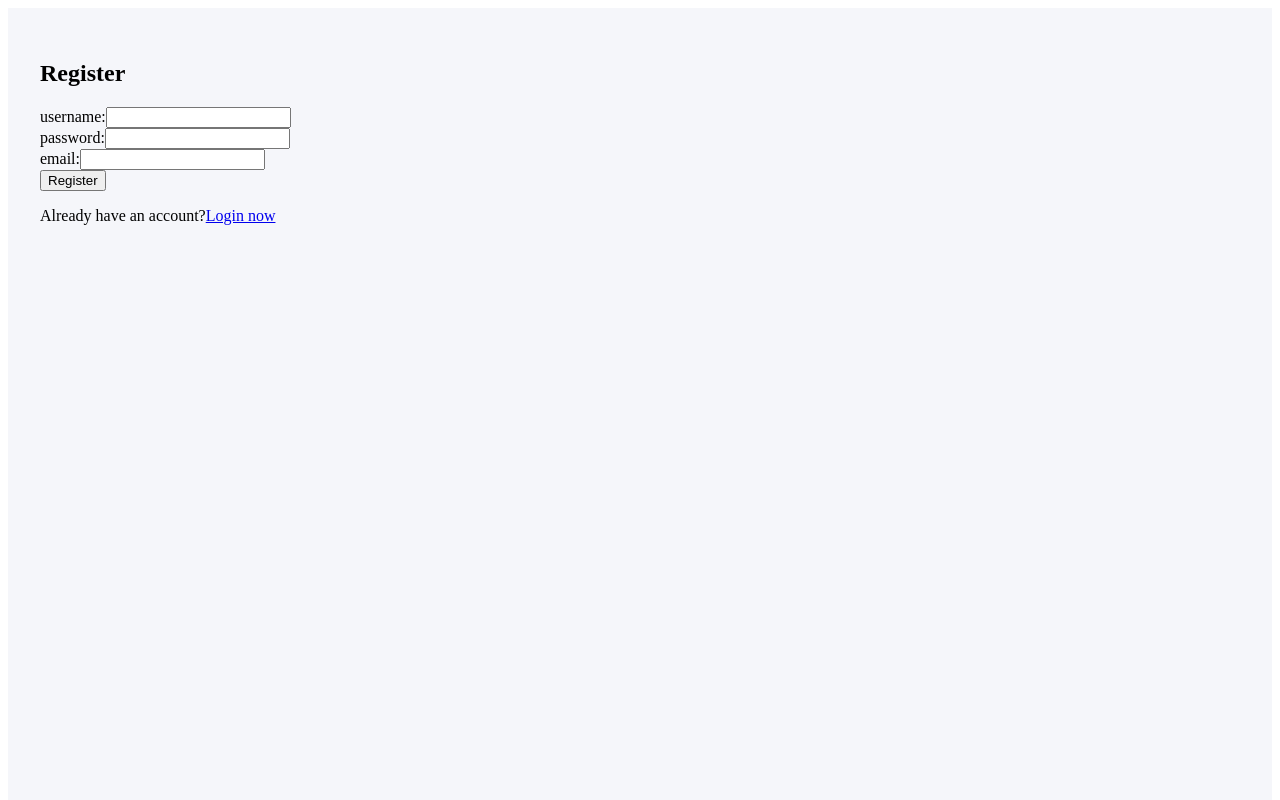
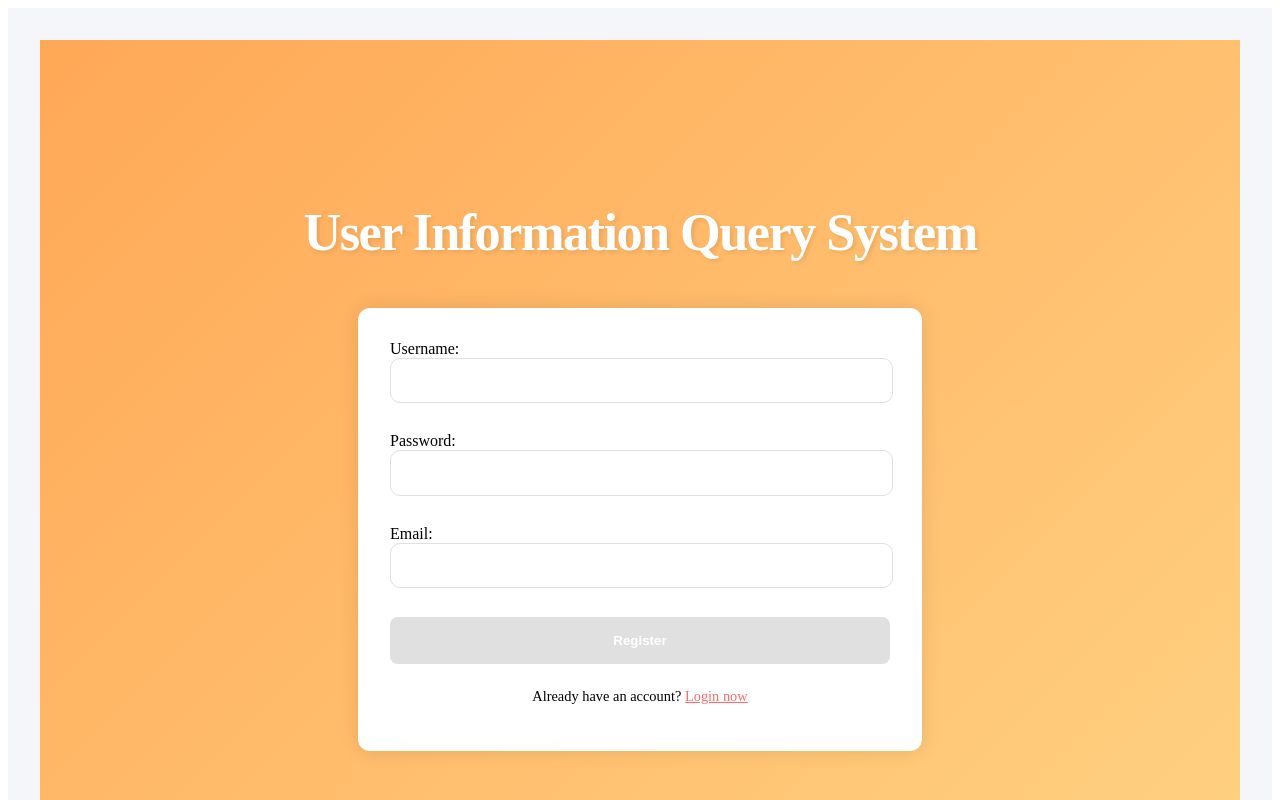
Before and after one commit to LeukPoint/Group_project, a Vue app: page /register in a window 1280 px wide. Shown: the top 800 px of the page. Built offline with nearby package versions, Linux system fonts and the light colour scheme.

Commit message:
Update Register.vue

```diff
--- a/src/views/Register.vue
+++ b/src/views/Register.vue
@@ -1,45 +1,277 @@
 <template>
+  <div class="register-page">
+    <h1 class="system-title" @click="refreshPage">User Information Query System</h1>
+
     <div class="register-container">
-        <h2>Register</h2>
       <form @submit.prevent="handleRegister">
-            <div>
-                <label>username:</label>
-                <input v-model="userData.username" required>
+        <!-- 用户名 -->
+        <div class="form-group">
+          <label>Username:</label>
+          <input
+            v-model="userData.username"
+            required
+            class="form-input"
+            @input="clearError('username')"
+          >
         </div>
-            <div>
-                <label>password:</label>
-                <input v-model="userData.password" type="password" required>
+
+        <!-- 密码 -->
+        <div class="form-group">
+          <label>Password:</label>
+          <input
+            v-model="userData.password"
+            type="password"
+            required
+            class="form-input"
+            @input="clearError('password')"
+          >
         </div>
-            <div>
-                <label>email:</label>
-                <input v-model="userData.email" type="email" required>
+
+        <!-- 邮箱 -->
+        <div class="form-group">
+          <label>Email:</label>
+          <input
+            v-model="userData.email"
+            type="email"
+            required
+            class="form-input"
+            @input="validateEmail"
+            @blur="validateEmail"
+          >
+          <p v-if="emailError" class="error-msg">
+            <span class="error-icon">!</span> {{ emailError }}
+          </p>
         </div>
-            <button type="submit" :disabled="userStore.loading">
-                {{ userStore.loading ? 'Registering...' : 'Register'}}
+
+        <!-- 注册按钮 -->
+        <button
+          type="submit"
+          :disabled="!isFormValid || userStore.loading"
+          class="submit-btn"
+        >
+          {{ userStore.loading ? 'Registering...' : 'Register' }}
+          <span v-if="userStore.loading" class="loader"></span>
         </button>
-            <p>Already have an account?<router-link to="/login">Login now</router-link></p>
+
+        <!-- 登录链接 -->
+        <p class="login-link">Already have an account? <router-link to="/login">Login now</router-link></p>
       </form>
+    </div>
   </div>
 </template>
 
 <script setup>
-import { ref } from 'vue';
+import { ref, computed } from 'vue';
 import { useUserStore } from '@/stores/userStore';
 
-const userStore = useUserStore()
+const userStore = useUserStore();
 const userData = ref({
   username: '',
   password: '',
   email: ''
-})
+});
+const emailError = ref('');
 
-const handleRegister = async ()=>{
-    const success = await userStore.register(userData.value)
-    if(success){
-        alert('Success! Please login.')
+// 表单有效性计算属性
+const isFormValid = computed(() => {
+  const fieldsNotEmpty = (
+    userData.value.username.trim() !== '' &&
+    userData.value.password.trim() !== '' &&
+    userData.value.email.trim() !== ''
+  );
+
+  const validationsPassed = (
+    emailError.value === ''
+  );
+
+  return fieldsNotEmpty && validationsPassed;
+});
+
+// 邮箱验证
+const validateEmail = () => {
+  const email = userData.value.email;
+  if (!/^[^\s@]+@[^\s@]+\.[^\s@]+$/.test(email)) {
+    emailError.value = '请输入有效的邮箱地址';
+  } else {
+    emailError.value = '';
   }
-    else{
-        alert('Failed to register,your username might have already been taken.')
+};
+
+// 清除错误
+const clearError = (field) => {
+  switch (field) {
+    case 'email':
+      emailError.value = '';
+      break;
+    case 'username':
+    case 'password':
+      emailError.value = '';
+      break;
+    default:
+      break;
+  }
+};
+
+// 注册处理
+const handleRegister = async () => {
+  if (!isFormValid.value) return;
+
+  const success = await userStore.register(userData.value);
+  if (success) {
+    alert('注册成功！请登录');
+    userData.value = {
+      username: '',
+      password: '',
+      email: ''
+    };
+  } else {
+    alert('注册失败，用户名可能已被使用');
+  }
+};
+
+// 刷新页面
+const refreshPage = () => {
+  location.reload();
+};
+</script>
+
+<style scoped>
+.login-input,
+.login-btn {
+  box-sizing: border-box;
+}
+
+.register-page {
+  min-height: 100vh;
+  padding: 5vh 5vw;
+  display: flex;
+  flex-direction: column;
+  justify-content: center;
+  align-items: center;
+  background: linear-gradient(135deg, #ffa856 0%, #ffd283 100%);
+}
+
+.system-title {
+  text-align: center;
+  font-size: calc(2rem + 1.5vw);
+  margin: 0 0 5vh;
+  font-weight: 700;
+  letter-spacing: -0.03em;
+  cursor: pointer;
+  animation: titleFloat 3s ease-in-out infinite;
+  color: white;
+  text-shadow: 2px 2px 4px rgba(0,0,0,0.1);
+  transition: transform 0.3s ease;
+}
+
+@keyframes titleFloat {
+  0%, 100% {
+    transform: translateY(0) scale(1);
+  }
+  50% {
+    transform: translateY(-1vh) scale(1.03);
   }
 }
-</script>
+
+.register-container {
+  background: white;
+  border-radius: 12px;
+  padding: 2rem;
+  width: 100%;
+  max-width: 500px;
+  box-shadow: 0 0 20px rgba(0,0,0,0.1);
+  transition: all 0.3s;
+}
+
+.form-group {
+  margin-bottom: 1.8rem;
+}
+
+.form-input {
+  width: 95%;
+  padding: 0.8rem;
+  border: 1px solid #e0e0e0;
+  border-radius: 10px;
+  font-size: 1rem;
+  transition: border-color 0.3s;
+}
+
+.form-input:focus {
+  border-color: #4CAF50;
+  outline: none;
+}
+
+.error-msg {
+  color: #ff4444;
+  font-size: 0.875rem;
+  margin-top: 0.5rem;
+  display: flex;
+  align-items: center;
+}
+
+.error-icon {
+  font-size: 1.2rem;
+  margin-right: 0.5rem;
+}
+
+.submit-btn {
+  width: 100%;
+  padding: 1rem 2rem;
+  background: linear-gradient(45deg, #ff7e5f, #ff4e50);
+  color: white;
+  border: none;
+  border-radius: 8px;
+  cursor: pointer;
+  font-weight: bold;
+  transition: all 0.3s;
+  display: flex;
+  align-items: center;
+  justify-content: center;
+}
+
+.submit-btn:hover {
+  filter: brightness(0.95);
+}
+
+.submit-btn:disabled {
+  background: #e0e0e0;
+  cursor: not-allowed;
+}
+
+.loader {
+  border: 4px solid #f3f3f3;
+  border-top: 4px solid white;
+  border-radius: 50%;
+  width: 1.5rem;
+  height: 1.5rem;
+  animation: spin 1s linear infinite;
+  margin-left: 1rem;
+}
+
+@keyframes spin {
+  0% { transform: rotate(0deg); }
+  100% { transform: rotate(360deg); }
+}
+
+.login-link {
+  text-align: center;
+  margin-top: 1.5rem;
+  font-size: 0.9rem;
+}
+
+.login-link a {
+  color: #ff6b6b;
+  text-decoration: underline;
+  transition: color 0.3s;
+}
+
+.login-link a:hover {
+  color: #ff4444;
+}
+
+@media (max-width: 480px) {
+  .system-title {
+    font-size: 2rem;
+  }
+}
+</style>
```
Lines whose indentation alone changed are shown as unchanged.
